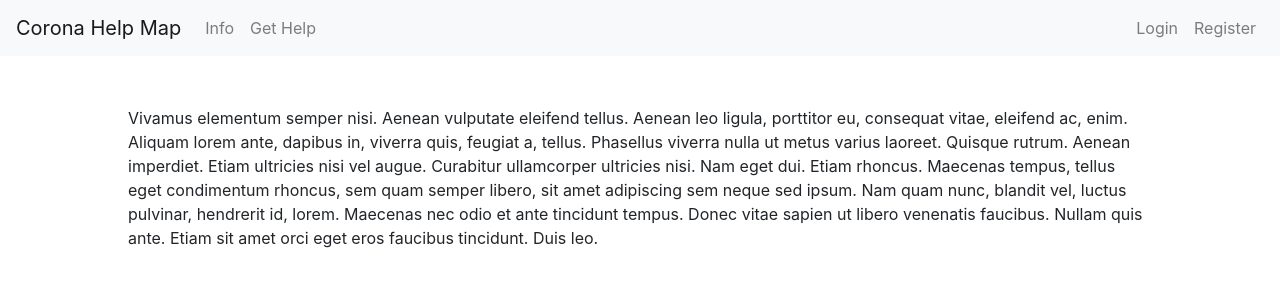
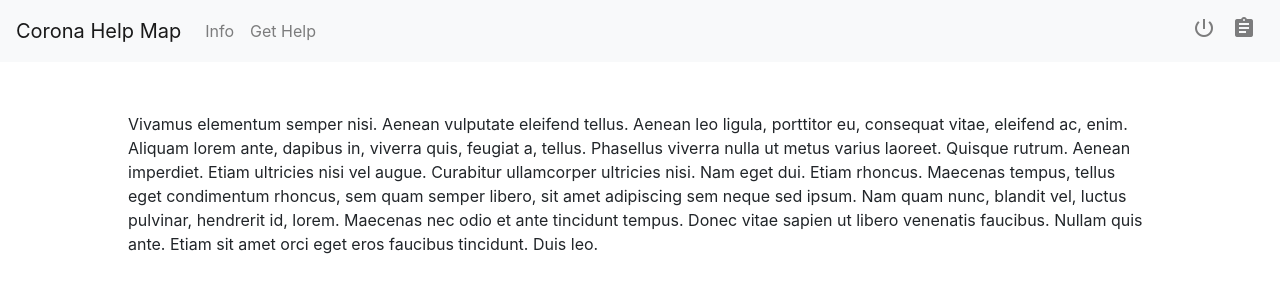
Before and after one commit to pljeske/HelpMap, a Django app: page /map/help/ in a window 1280 px wide. Shown: the top 300 px of the page. Run offline with Django 3.2, Linux system fonts and the light colour scheme; some libraries are stand-ins or nearby versions.

Commit message:
added icons in navbar

```diff
--- a/templates/base.html
+++ b/templates/base.html
@@ -4,8 +4,9 @@
     <meta charset="UTF-8">
     <title>{{ page_title }}</title>
 </head>
-<script src='https://api.mapbox.com/mapbox-gl-js/v1.8.1/mapbox-gl.js'></script>
-<link href='https://api.mapbox.com/mapbox-gl-js/v1.8.1/mapbox-gl.css' rel='stylesheet' />
+<!--<script src='https://api.mapbox.com/mapbox-gl-js/v1.8.1/mapbox-gl.js'></script>
+<link href='https://api.mapbox.com/mapbox-gl-js/v1.8.1/mapbox-gl.css' rel='stylesheet' />-->
+<link href="https://fonts.googleapis.com/icon?family=Material+Icons" rel="stylesheet">
 <style>
     body {
         height: 100vh;
@@ -33,6 +34,7 @@
 {% load bootstrap4 %}
 {% bootstrap_css %}
 {% bootstrap_javascript %}
+
 <body>
 
 {% block header %}
@@ -68,11 +70,19 @@
     {% endif %}
     <ul class="navbar-nav ml-auto">
         {% if user.is_authenticated %}
-            <li class="nav-item"><a href="/messages" class="nav-link">Messages</a></li>
-            <li class="nav-item"><a href="/account/logout" class="nav-link">Logout</a></li>
+            <li class="nav-item"><a href="/messages" class="nav-link">
+                <i class="material-icons md-36">email</i>
+            </a></li>
+            <li class="nav-item"><a href="/account/logout" class="nav-link">
+                <i class="material-icons md-36">exit_to_app</i>
+            </a></li>
         {% else %}
-            <li class="nav-item"><a href="/account/login" class="nav-link">Login</a></li>
-            <li class="nav-item"><a href="/account/register" class="nav-link">Register</a></li>
+            <li class="nav-item"><a href="/account/login" class="nav-link">
+                <i class="material-icons md-36">power_settings_new</i>
+            </a></li>
+            <li class="nav-item"><a href="/account/register" class="nav-link">
+                <i class="material-icons md-36">assignment</i>
+            </a></li>
         {% endif %}
     </ul>
   </div>
```
